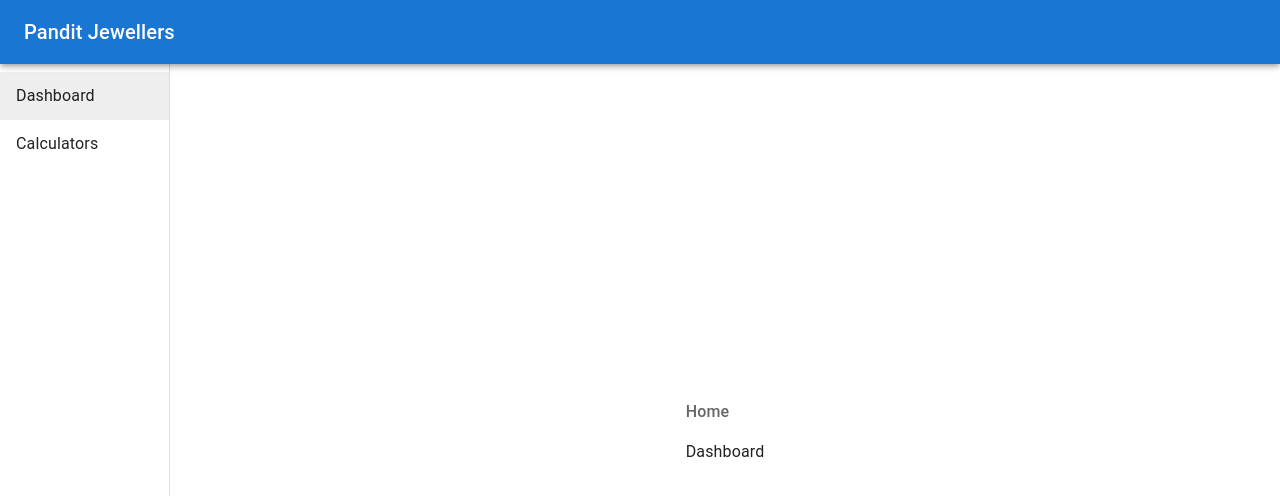
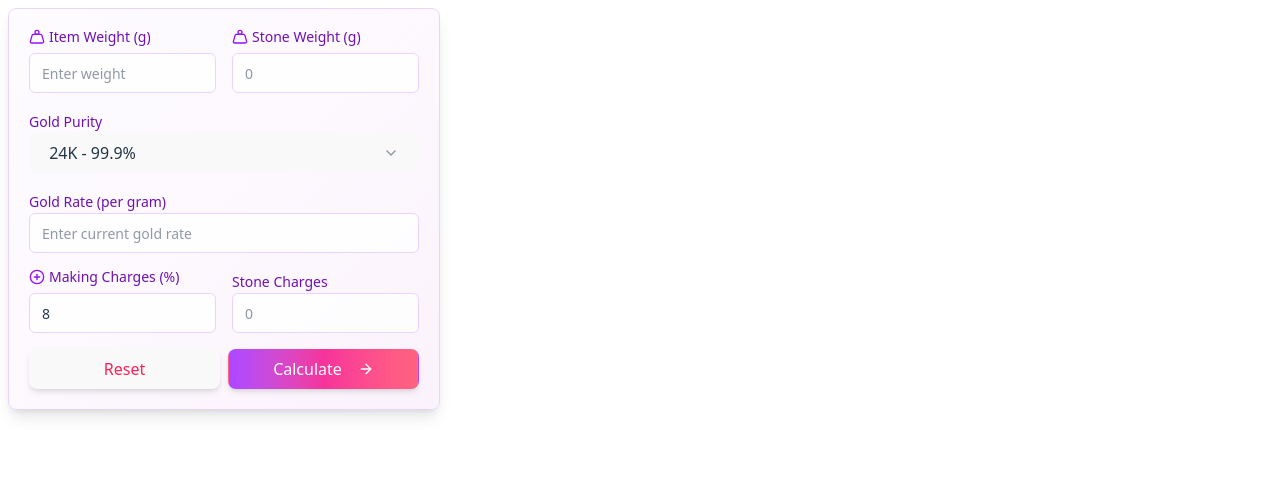
Before and after one commit to maheshgarade/pandit-jewellers, a React (Vite) app: page / in a window 1280 px wide. Shown: the top 496 px of the page. Built offline with nearby package versions, Linux system fonts and the light colour scheme.

Commit message:
Removed unwanted code

```diff
--- a/src/App.tsx
+++ b/src/App.tsx
@@ -1,110 +1,7 @@
-import { Suspense, useState } from "react";
-import "./App.css";
-import {
-  useMediaQuery,
-  List,
-  ListItem,
-  ListItemButton,
-  ListItemText,
-  Box,
-  CssBaseline,
-  AppBar,
-  Toolbar,
-  IconButton,
-  Typography,
-  Drawer,
-} from "@mui/material";
-import { Routes, Route, Link, useLocation } from "react-router-dom";
-import MenuIcon from "@mui/icons-material/Menu";
-import { useTheme } from "@mui/material/styles";
-import Calculators from "./features/calculators/Calculators";
-import BreadcrumbsComponent from "./components/BreadcrumbsComponent";
 import PriceCalculator from "./components/PriceCalculator";
 
-// Menu Items
-const menuItems = [
-  { text: "Dashboard", path: "/" },
-  { text: "Calculators", path: "/calculators" },
-];
-
-const drawerWidth = 170;
-
 const App = () => {
-  const theme = useTheme();
-  const isMobile = useMediaQuery(theme.breakpoints.down("sm"));
-  const [mobileOpen, setMobileOpen] = useState(false);
-  const location = useLocation();
-
-  const toggleDrawer = () => {
-    setMobileOpen(!mobileOpen);
-  };
-
-  const drawerContent = (
-    <List>
-      {menuItems.map(({ text, path }) => (
-        <ListItem key={text} disablePadding>
-          <ListItemButton
-            component={Link}
-            to={path}
-            onClick={() => isMobile && toggleDrawer()}
-            sx={{
-              backgroundColor:
-                location.pathname === path ? "#eeeeee" : "transparent",
-              "&:hover": { backgroundColor: "#f5f5f5" },
-            }}
-          >
-            <ListItemText primary={text} />
-          </ListItemButton>
-        </ListItem>
-      ))}
-    </List>
-  );
-
-  return (
-    <Box sx={{ display: "flex" }}>
-      <CssBaseline />
-
-      {/* AppBar */}
-      <AppBar position="fixed" sx={{ zIndex: theme.zIndex.drawer + 1 }}>
-        <Toolbar>
-          {isMobile && (
-            <IconButton color="inherit" edge="start" onClick={toggleDrawer}>
-              <MenuIcon />
-            </IconButton>
-          )}
-          <Typography variant="h6" noWrap>
-            Pandit Jewellers
-          </Typography>
-        </Toolbar>
-      </AppBar>
-
-      {/* Sidebar Drawer */}
-      <Drawer
-        variant={isMobile ? "temporary" : "permanent"}
-        open={isMobile ? mobileOpen : true}
-        onClose={toggleDrawer}
-        sx={{
-          width: drawerWidth,
-          flexShrink: 0,
-          "& .MuiDrawer-paper": { width: drawerWidth, boxSizing: "border-box" },
-        }}
-      >
-        <Box sx={{ marginTop: "4rem" }}>{drawerContent}</Box>
-      </Drawer>
-
-      {/* Main Content Area */}
-      <Box component="main" sx={{ flexGrow: 1, p: 1, mt: 8 }}>
-        <BreadcrumbsComponent />
-        <Suspense fallback={<div>Loading...</div>}>
-          <Routes>
-            <Route path="/" element={<div>Dashboard</div>} />
-            <Route path="/calculators" element={<Calculators />} />
-            <Route path="/price-calculator" element={<PriceCalculator />} />
-          </Routes>
-        </Suspense>
-      </Box>
-    </Box>
-  );
+  return <PriceCalculator />;
 };
 
 export default App;
--- a/src/components/PriceCalculator.tsx
+++ b/src/components/PriceCalculator.tsx
@@ -1,5 +1,5 @@
-import React, { useState, useEffect, useCallback, useMemo } from "react";
-import { Calculator, Weight, PlusCircle, ArrowRight } from "lucide-react";
+import React, { useState, useCallback, useMemo } from "react";
+import { Weight, PlusCircle, ArrowRight } from "lucide-react";
 import { Card } from "./ui/card";
 import { Label } from "./ui/label";
 import { Input } from "./ui/input";
@@ -90,20 +90,6 @@ const PriceCalculator = () => {
     purities,
   ]);
 
-  useEffect(() => {
-    if (itemWeight !== "" && goldRate !== "") {
-      calculateTotal();
-    }
-  }, [
-    itemWeight,
-    stoneWeight,
-    purity,
-    goldRate,
-    makingCharges,
-    stoneCharges,
-    calculateTotal,
-  ]);
-
   const handleInputChange = (
     setter: React.Dispatch<React.SetStateAction<number | "">>,
     value: string
@@ -118,16 +104,19 @@ const PriceCalculator = () => {
     }
   };
 
+  const resetForm = () => {
+    setItemWeight("");
+    setStoneWeight("");
+    setPurity("24K");
+    setGoldRate("");
+    setMakingCharges(8);
+    setStoneCharges("");
+    setCalculations(null);
+  };
+
   return (
-    <div className="container mx-auto px-2 max-w-md">
+    <div className="container mx-auto px-2 max-w-md py-2">
       <div className="space-y-6">
-        <div className="flex items-center justify-center space-x-2 mb-6">
-          <Calculator className="h-7 w-7 text-purple-500" />
-          <h1 className="text-2xl font-bold text-center bg-gradient-to-r from-purple-500 via-pink-500 to-rose-400 bg-clip-text text-transparent">
-            Price Calculator
-          </h1>
-        </div>
-
         <Card className="p-5 shadow-lg border-purple-200 bg-gradient-to-br from-white to-purple-50 relative overflow-hidden">
           <div className="absolute inset-0 bg-gradient-to-br from-purple-100/30 via-pink-100/20 to-rose-100/30 opacity-50 pointer-events-none"></div>
 
@@ -259,6 +248,14 @@ const PriceCalculator = () => {
               </div>
             </div>
 
+            <div className="flex justify-between space-x-2">
+              <Button
+                onClick={resetForm}
+                className="w-full bg-transparent border border-rose-500 text-rose-500 hover:bg-rose-100 hover:border-rose-600 hover:text-rose-600 shadow-md transition-all"
+              >
+                Reset
+              </Button>
+
               <Button
                 onClick={calculateTotal}
                 className="w-full bg-gradient-to-r from-purple-500 via-pink-500 to-rose-400 hover:from-purple-600 hover:via-pink-600 hover:to-rose-500 text-white shadow-md"
@@ -266,7 +263,15 @@ const PriceCalculator = () => {
                 Calculate <ArrowRight className="ml-2 h-4 w-4" />
               </Button>
             </div>
+          </div>
         </Card>
+
+        {calculations && (
+          <div className="flex justify-between font-bold bg-gradient-to-r from-purple-200 via-pink-200 to-rose-200 p-3 rounded-md">
+            <span className="text-purple-900">Total Amount</span>
+            <span className="text-purple-900">₹ {calculations?.total}</span>
+          </div>
+        )}
 
         {calculations && <Receipt calculations={calculations} />}
       </div>
--- a/src/index.css
+++ b/src/index.css
@@ -29,7 +29,6 @@ body {
   display: flex;
   place-items: center;
   min-width: 320px;
-  min-height: 100vh;
 }
 
 button {
```
Lines whose indentation alone changed are shown as unchanged.
